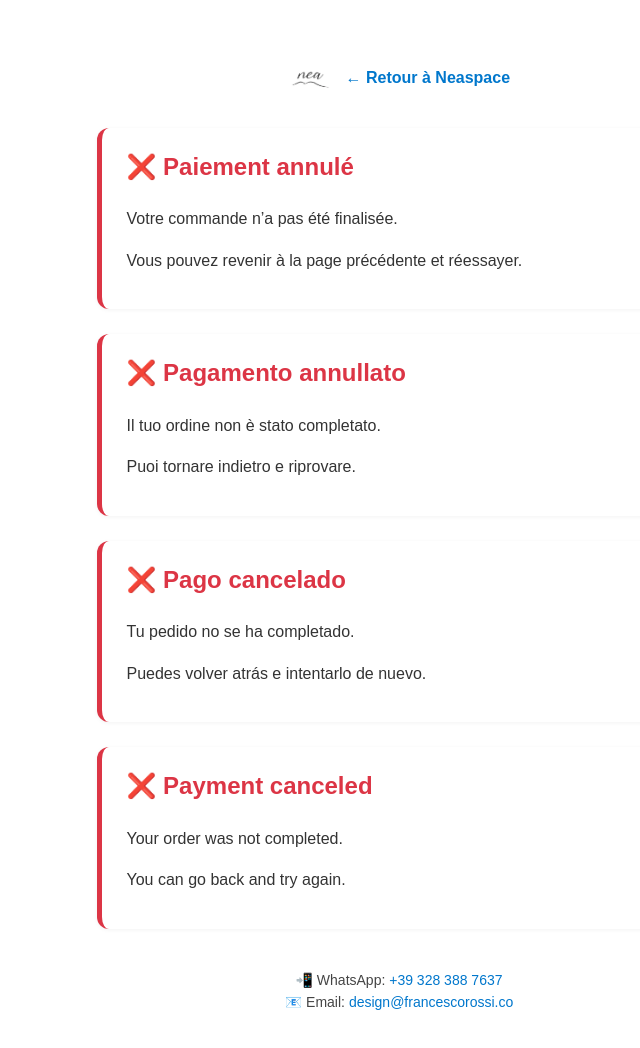
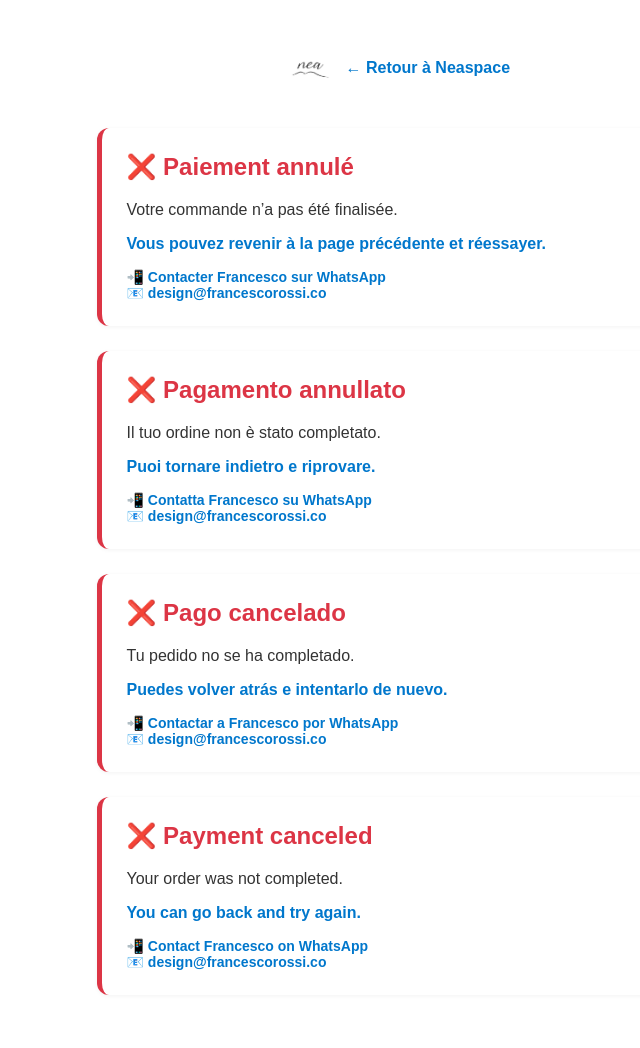
Before and after one commit to neadesign/Zielinska, a website: page cancel.html in a window 1280 px wide. Shown: the whole page, without its empty margins (241-881 px from the left). Drawn offline with Linux system fonts and the light colour scheme.

Commit message:
cancel.html

```diff
--- a/cancel.html
+++ b/cancel.html
@@ -9,8 +9,7 @@
       font-family: Arial, sans-serif;
       background-color: #ffffff;
       text-align: center;
-      padding: 50px 20px;
-      line-height: 1.6;
+      padding: 40px 20px;
       color: #333;
     }
     .header {
@@ -18,24 +17,23 @@
       align-items: center;
       justify-content: center;
       gap: 15px;
-      margin-bottom: 30px;
+      margin-bottom: 40px;
     }
     .header img {
       height: 40px;
     }
-    .back-link {
+    .header a {
+      font-weight: bold;
       color: #0077cc;
-      font-weight: bold;
       text-decoration: none;
-      font-size: 16px;
     }
-    .back-link:hover {
+    .header a:hover {
       text-decoration: underline;
     }
     .lang-section {
       background: #fff;
       border-left: 5px solid #dc3545;
-      padding: 20px 25px;
+      padding: 25px;
       margin: 25px auto;
       max-width: 550px;
       border-radius: 12px;
@@ -47,54 +45,69 @@
       color: #dc3545;
       font-weight: 600;
     }
+    .lang-section a {
+      color: #0077cc;
+      text-decoration: none;
+      font-weight: bold;
+    }
+    .lang-section a:hover {
+      text-decoration: underline;
+    }
     .contact {
-      margin-top: 40px;
+      margin-top: 15px;
       font-size: 14px;
       color: #444;
     }
     .contact a {
       color: #0077cc;
-      text-decoration: none;
-    }
-    .contact a:hover {
-      text-decoration: underline;
     }
   </style>
 </head>
 <body>
 
   <div class="header">
-    <img src="https://raw.githubusercontent.com/neadesign/Zielinska/refs/heads/main/favicon.png" alt="Nea logo">
-    <a class="back-link" href="https://neaspace.myweb.smoobu.com/">← Retour à Neaspace</a>
+    <img src="https://raw.githubusercontent.com/neadesign/Zielinska/refs/heads/main/favicon.png" alt="NEA logo">
+    <a href="https://neaspace.myweb.smoobu.com/">← Retour à Neaspace</a>
   </div>
 
   <div class="lang-section" lang="fr">
     <h2>❌ Paiement annulé</h2>
     <p>Votre commande n’a pas été finalisée.</p>
-    <p>Vous pouvez revenir à la page précédente et réessayer.</p>
+    <p><a href="https://neadesign.github.io/Zielinska/index-fr.html">Vous pouvez revenir à la page précédente et réessayer.</a></p>
+    <div class="contact">
+      📲 <a href="https://wa.me/393283887637" target="_blank">Contacter Francesco sur WhatsApp</a><br>
+      📧 <a href="mailto:design@francescorossi.co">design@francescorossi.co</a>
+    </div>
   </div>
 
   <div class="lang-section" lang="it">
     <h2>❌ Pagamento annullato</h2>
     <p>Il tuo ordine non è stato completato.</p>
-    <p>Puoi tornare indietro e riprovare.</p>
+    <p><a href="https://neadesign.github.io/Zielinska/index-it.html">Puoi tornare indietro e riprovare.</a></p>
+    <div class="contact">
+      📲 <a href="https://wa.me/393283887637" target="_blank">Contatta Francesco su WhatsApp</a><br>
+      📧 <a href="mailto:design@francescorossi.co">design@francescorossi.co</a>
+    </div>
   </div>
 
   <div class="lang-section" lang="es">
     <h2>❌ Pago cancelado</h2>
     <p>Tu pedido no se ha completado.</p>
-    <p>Puedes volver atrás e intentarlo de nuevo.</p>
+    <p><a href="https://neadesign.github.io/Zielinska/index-es.html">Puedes volver atrás e intentarlo de nuevo.</a></p>
+    <div class="contact">
+      📲 <a href="https://wa.me/393283887637" target="_blank">Contactar a Francesco por WhatsApp</a><br>
+      📧 <a href="mailto:design@francescorossi.co">design@francescorossi.co</a>
+    </div>
   </div>
 
   <div class="lang-section" lang="en">
     <h2>❌ Payment canceled</h2>
     <p>Your order was not completed.</p>
-    <p>You can go back and try again.</p>
-  </div>
-
-  <div class="contact">
-    📲 WhatsApp: <a href="https://wa.me/393283887637" target="_blank">+39 328 388 7637</a><br>
-    📧 Email: <a href="mailto:design@francescorossi.co">design@francescorossi.co</a>
+    <p><a href="https://neadesign.github.io/Zielinska/index-en.html">You can go back and try again.</a></p>
+    <div class="contact">
+      📲 <a href="https://wa.me/393283887637" target="_blank">Contact Francesco on WhatsApp</a><br>
+      📧 <a href="mailto:design@francescorossi.co">design@francescorossi.co</a>
+    </div>
   </div>
 
 </body>
```
